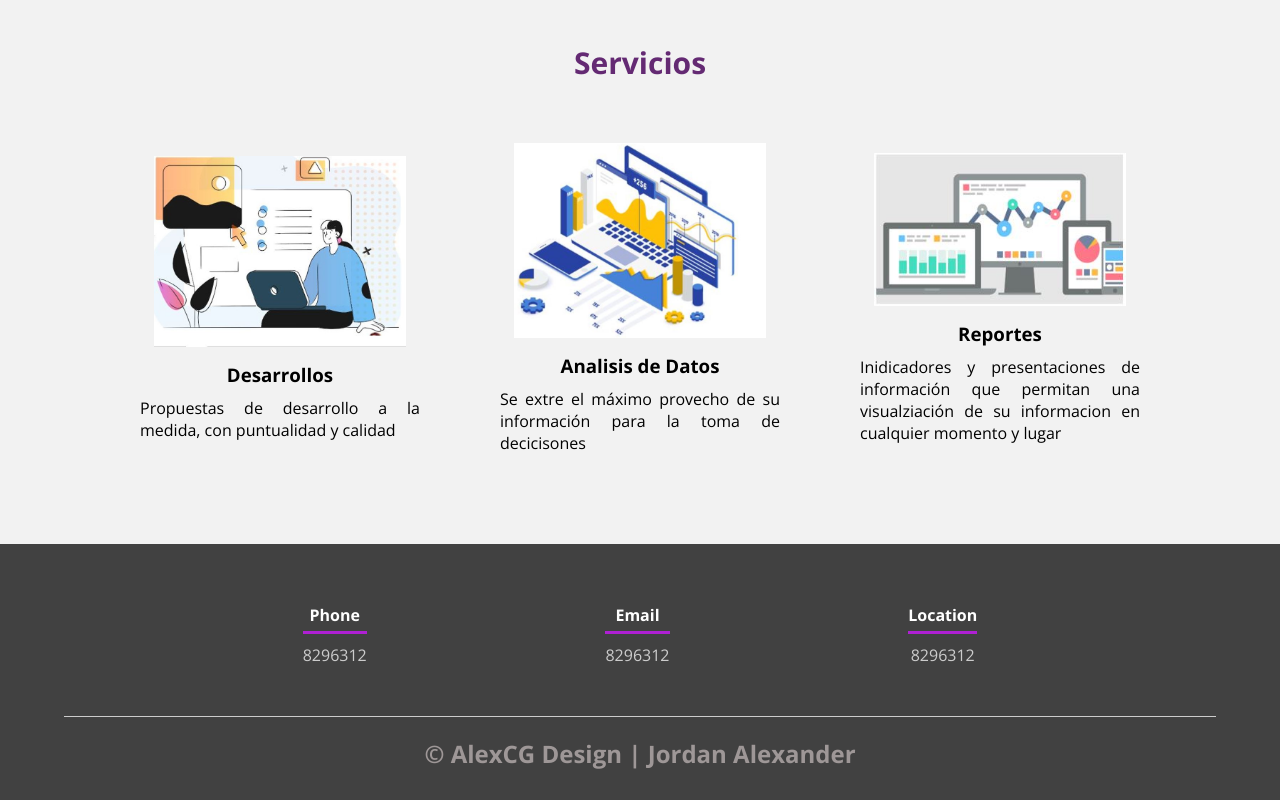
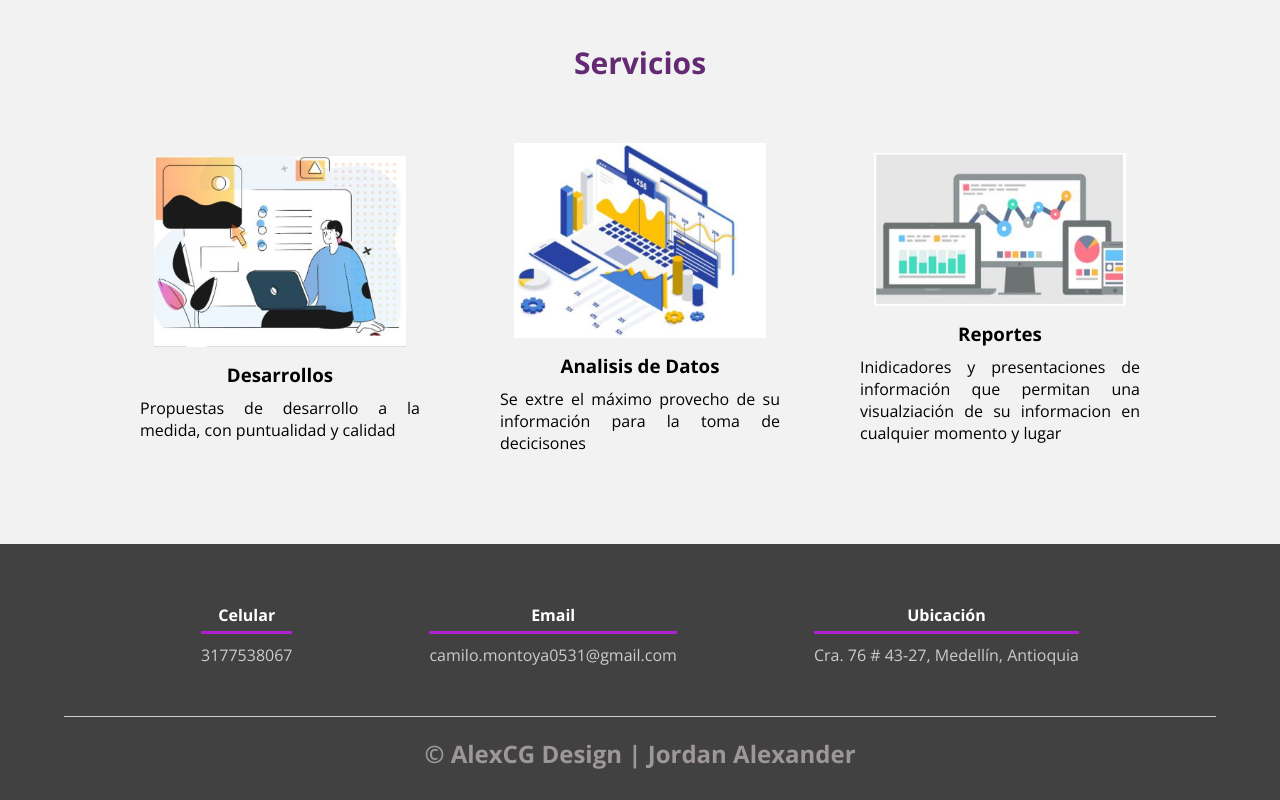
Before and after one commit to camilo052021/WebPersonal, a plain HTML site: page index.html in a window 1280 px wide. Shown: the part 1649-2449 px from the top of the page. Drawn offline with nearby package versions, Linux system fonts and the light colour scheme.

Commit message:
modificacion datos de contacto, agrgar ancla en servicios

```diff
--- a/index.html
+++ b/index.html
@@ -17,7 +17,7 @@
             <a href="index.html">Inicio</a>
             <a href="acerca.html">Acerca de</a>
             <a href="#ancla-portafolio">Portafolio</a>
-            <a href="#">Servicios</a>
+            <a href="#ancla-servicios">Servicios</a>
             <a href="contacto.html">Contacto</a>
         </nav>
         <section class="textos-header">
@@ -116,6 +116,7 @@
             </div>
         </section>
         <section class="about-services">
+            <a id= "ancla-servicios"></a>
             <div class="contenedor">
                 <h2 class="titulo">Servicios</h2>
                 <div class="servicio-cont">
@@ -142,16 +143,16 @@
     <footer>
         <div class="contenedor-footer">
             <div class="content-foo">
-                <h4>Phone</h4>
-                <p>8296312</p>
+                <h4>Celular</h4>
+                <p>3177538067</p>
             </div>
             <div class="content-foo">
                 <h4>Email</h4>
-                <p>8296312</p>
+                <p>camilo.montoya0531@gmail.com</p>
             </div>
             <div class="content-foo">
-                <h4>Location</h4>
-                <p>8296312</p>
+                <h4>Ubicación</h4>
+                <p>Cra. 76 # 43-27, Medellín, Antioquia</p>
             </div>
         </div>
         <h2 class="titulo-final">&copy; AlexCG Design | Jordan Alexander</h2>
```
